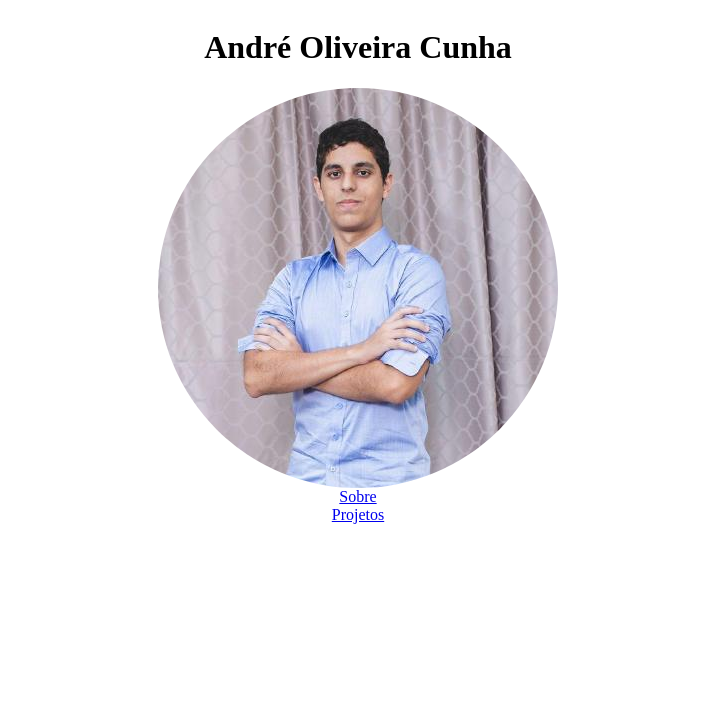
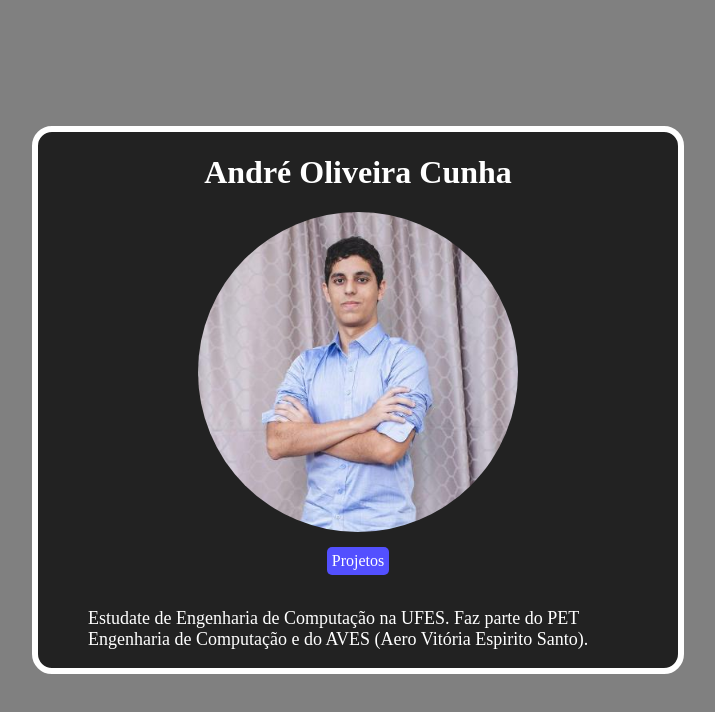
Before and after one commit to andreocunha/portfolio, a Next.js app: page / in a window 1280 px wide. Shown: the top 712 px of the page, without its empty margins (282-997 px from the left). Built offline with nearby package versions, Linux system fonts and the light colour scheme.

Commit message:
estilizando o site

```diff
--- a/src/components/cards/styles.module.css
+++ b/src/components/cards/styles.module.css
@@ -10,7 +10,7 @@
 }
 
 .card:hover {
-  box-shadow: 0 8px 16px 0 rgba(0,0,0,0.4);
+  box-shadow: 0 8px 16px 0 rgba(0,0,0,0.6);
 }
 
 .container {
--- a/src/pages/index.js
+++ b/src/pages/index.js
@@ -1,17 +1,34 @@
 import Link from 'next/link'
+import styles from './styles.module.css'
 
 function Home(){
     return(
-        <div style={{ display: 'flex', alignItems: 'center', justifyContent: 'center', flexDirection: 'column'}}>
-            <h1>André Oliveira Cunha</h1>
-            <img src="assets/andre_img.jpeg" style={{ borderRadius: '50%', width: '100%', maxWidth: 400}}/>
-            <Link href="/sobre">
-                <a>Sobre</a>
-            </Link>
-            <Link href="/projetos">
-                <a>Projetos</a>
-            </Link>
+        <div className={styles.mainContainer}>
 
+            <div className={styles.cardPerfil}>
+                <h1 style={{ color: '#ffffff'}}>André Oliveira Cunha</h1>
+                <img src="assets/andre_img.jpeg" className={styles.imgPerfil}/>
+
+                <Link href="/projetos">
+                    <a className={styles.buttonProjects}>Projetos</a>
+                </Link>
+
+                <p style={{ color: '#ffffff', paddingLeft: 50, paddingRight: 50, fontSize: 18}}>
+                    Estudate de Engenharia de Computação na UFES. Faz parte do PET Engenharia de Computação e do
+                    AVES (Aero Vitória Espirito Santo).
+                </p>
+
+            </div>
+
+
+            <style jsx global>
+                {`
+                body {
+                    margin: 0;
+                    padding: 0;
+                }
+                `}
+            </style>
         </div>
     )
 }
--- a/src/pages/styles.module.css
+++ b/src/pages/styles.module.css
@@ -3,6 +3,8 @@
   justify-content: center;
   align-items: center;
   text-align: center;
+  height: 100vh;
+  width: 100vw;
 }
 
 .containerProjects {
@@ -21,4 +23,49 @@
   font-size: 15px;
   padding-left: 8px;
   margin: 10px;
+  box-shadow: 0 4px 8px 0 rgba(0,0,0,0.4);
 }
+
+.mainContainer{
+  background-color: gray;
+  display: flex;
+  align-items: center;
+  justify-content: center;
+  flex-direction: column;
+  height: 100vh;
+  width: 100vw;
+}
+
+.cardPerfil{
+  min-width: 300px;
+  min-height: 500px;
+  background-color: #222222;
+  border-width: 6px;
+  border-color: white;
+  border-style: solid;
+  width: 50%;
+  align-items: center;
+  justify-content: center;
+  flex-direction: column;
+  display: flex;
+  border-radius: 20px;
+}
+
+.imgPerfil{
+  border-radius: 50%;
+  width: 50%;
+  min-width: 250px;
+}
+
+.buttonProjects{
+  align-self: center;
+  border-radius: 5px;
+  background-color: rgb(83, 80, 255);
+  justify-content: center;
+  align-items: center;
+  text-align: center;
+  padding: 5px;
+  color: white;
+  text-decoration:none;
+  margin: 15px;
+}
```
Also changed, not shown: src/pages/projetos.js (+8 -0 lines).
